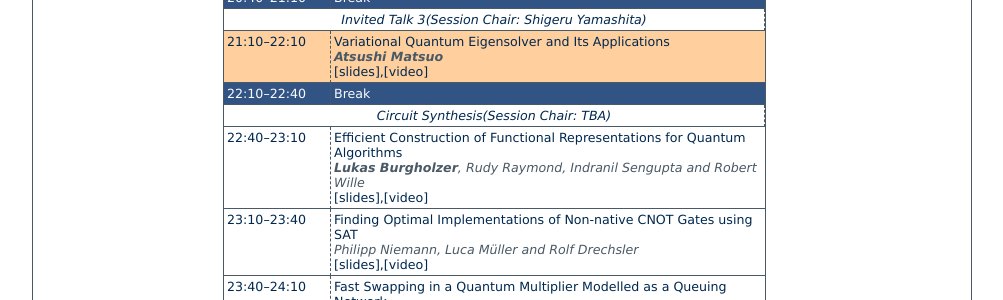
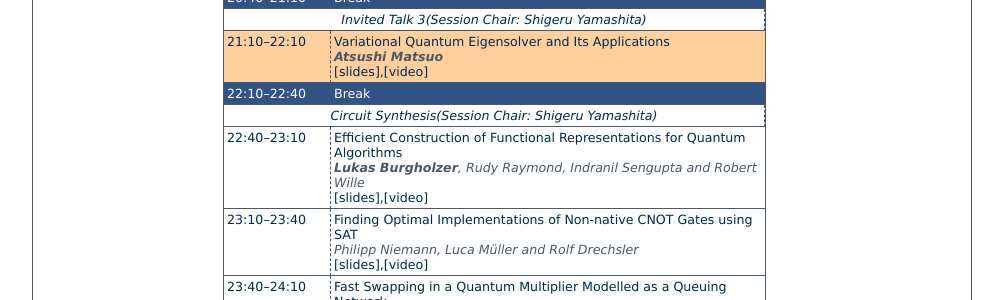
Before and after one commit to reversible-computation-2021/reversible-computation-2021.github.io, a Jekyll site: the page built from program/index.html, in a window 1280 px wide. Shown: the part 1354-1654 px from the top of the page, without its empty margins (139-1142 px from the left). Built offline with Jekyll 4.4.1, drawn with Linux system fonts in a browser that asks for light colours.

Commit message:
Update index.html

```diff
--- a/program/index.html
+++ b/program/index.html
@@ -175,7 +175,7 @@ title: Programme (Tentative)
 </td></tr>
 <tr class="special"><td>22:10&ndash;22:40</td>
 <td><div class="paper">Break</div></td></tr>
-<tr class="caption"><td colspan="2">Circuit Synthesis<span class="chair">(Session Chair: TBA)</span></td></tr>
+<tr class="caption"><td colspan="2">Circuit Synthesis<span class="chair">(Session Chair: Shigeru Yamashita)</span></td></tr>
 <tr><td>22:40&ndash;23:10</td>
 <td>
 
```
